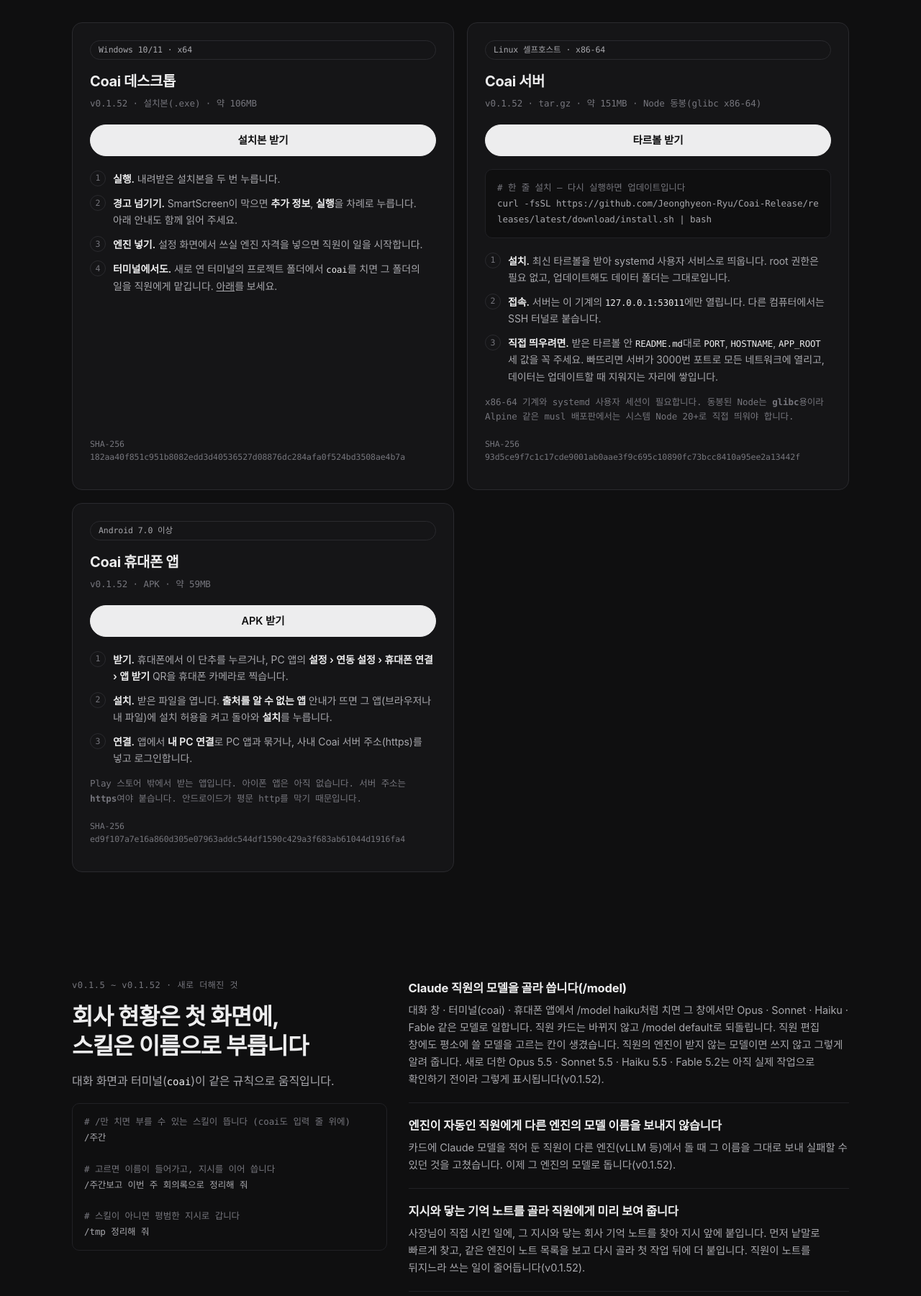
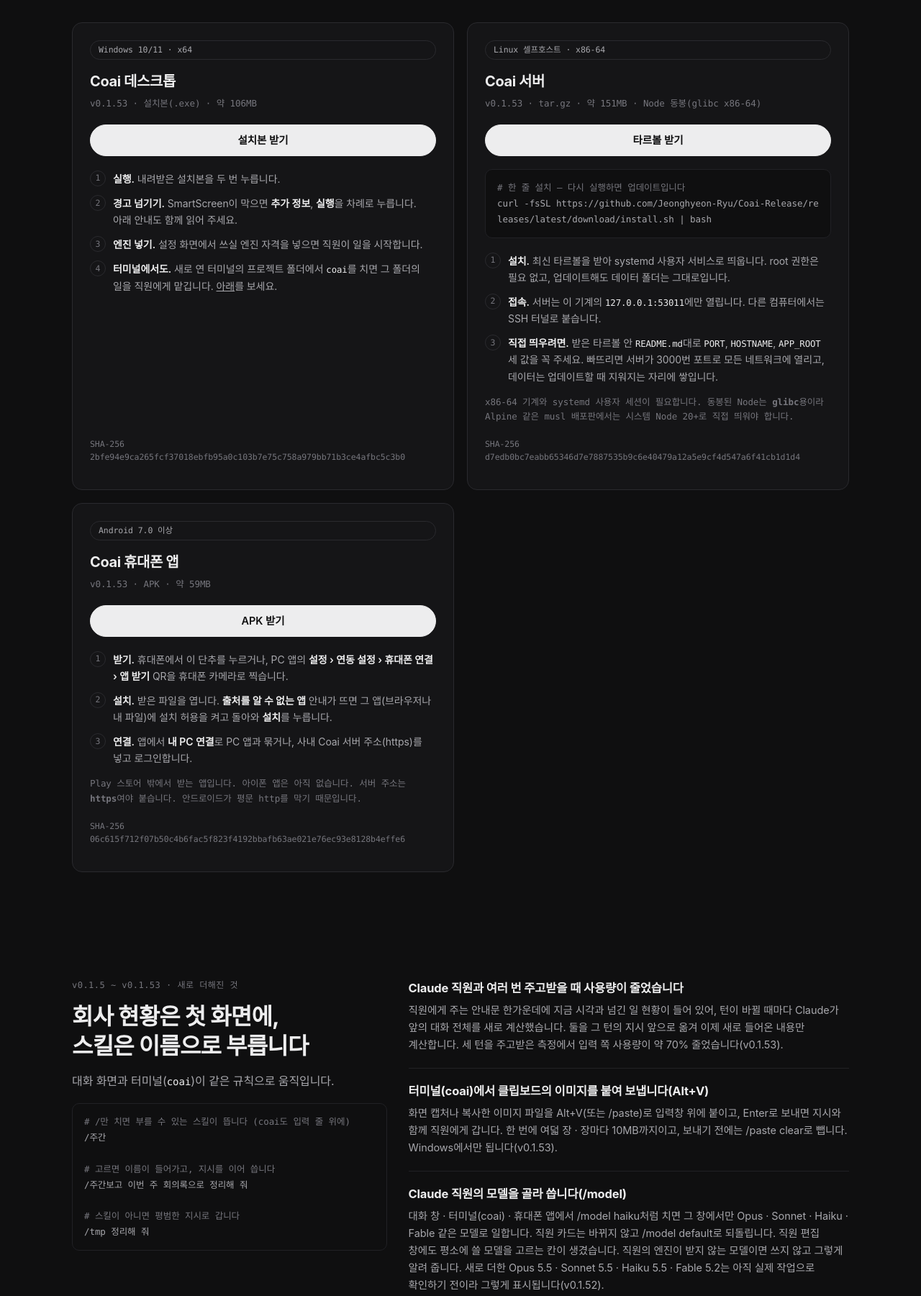
Before and after one commit to Jeonghyeon-Ryu/Coai-Release, a plain HTML site: page index.html in a window 1280 px wide. Shown: the part 1685-3486 px from the top of the page at 72% size. Drawn offline with Linux system fonts and the light colour scheme.

Commit message:
v0.1.53 — 받는 곳·해시를 맞추고, Claude 직원과 여러 번 주고받을 때의 사용량 줄임 · 터미널(coai) 클립보드 이미지 붙여넣기(Alt+V)를 적는다

```diff
--- a/index.html
+++ b/index.html
@@ -225,22 +225,22 @@ footer .grow{margin-left:auto}
       <article class="card">
         <span class="tag">Windows 10/11 · x64</span>
         <h3>Coai 데스크톱</h3>
-        <p class="meta">v0.1.52 · 설치본(.exe) · 약 106MB</p>
-        <a class="btn primary" href="https://github.com/Jeonghyeon-Ryu/Coai-Release/releases/download/v0.1.52/Coai_0.1.52_x64-setup.exe">설치본 받기</a>
+        <p class="meta">v0.1.53 · 설치본(.exe) · 약 106MB</p>
+        <a class="btn primary" href="https://github.com/Jeonghyeon-Ryu/Coai-Release/releases/download/v0.1.53/Coai_0.1.53_x64-setup.exe">설치본 받기</a>
         <ol class="steps">
           <li><b>1</b><span><strong>실행.</strong> 내려받은 설치본을 두 번 누릅니다.</span></li>
           <li><b>2</b><span><strong>경고 넘기기.</strong> SmartScreen이 막으면 <strong>추가 정보</strong>, <strong>실행</strong>을 차례로 누릅니다. 아래 안내도 함께 읽어 주세요.</span></li>
           <li><b>3</b><span><strong>엔진 넣기.</strong> 설정 화면에서 쓰실 엔진 자격을 넣으면 직원이 일을 시작합니다.</span></li>
           <li><b>4</b><span><strong>터미널에서도.</strong> 새로 연 터미널의 프로젝트 폴더에서 <code>coai</code>를 치면 그 폴더의 일을 직원에게 맡깁니다. <a href="#cli">아래</a>를 보세요.</span></li>
         </ol>
-        <p class="hash">SHA-256<br>182aa40f851c951b8082edd3d40536527d08876dc284afa0f524bd3508ae4b7a</p>
+        <p class="hash">SHA-256<br>2bfe94e9ca265fcf37018ebfb95a0c103b7e75c758a979bb71b3ce4afbc5c3b0</p>
       </article>
 
       <article class="card">
         <span class="tag">Linux 셀프호스트 · x86-64</span>
         <h3>Coai 서버</h3>
-        <p class="meta">v0.1.52 · tar.gz · 약 151MB · Node 동봉(glibc x86-64)</p>
-        <a class="btn primary" href="https://github.com/Jeonghyeon-Ryu/Coai-Release/releases/download/v0.1.52/coai-server-0.1.52-linux-x64.tar.gz">타르볼 받기</a>
+        <p class="meta">v0.1.53 · tar.gz · 약 151MB · Node 동봉(glibc x86-64)</p>
+        <a class="btn primary" href="https://github.com/Jeonghyeon-Ryu/Coai-Release/releases/download/v0.1.53/coai-server-0.1.53-linux-x64.tar.gz">타르볼 받기</a>
         <pre class="fold"><span class="c"># 한 줄 설치 — 다시 실행하면 업데이트입니다</span>
 curl -fsSL https://github.com/Jeonghyeon-Ryu/Coai-Release/releases/latest/download/install.sh | bash</pre>
         <ol class="steps">
@@ -250,13 +250,13 @@ curl -fsSL https://github.com/Jeonghyeon-Ryu/Coai-Release/releases/latest/downlo
         </ol>
         <p class="meta" style="margin:14px 0 0">x86-64 기계와 systemd 사용자 세션이 필요합니다. 동봉된 Node는 <strong>glibc</strong>용이라
           Alpine 같은 musl 배포판에서는 시스템 Node 20+로 직접 띄워야 합니다.</p>
-        <p class="hash">SHA-256<br>93d5ce9f7c1c17cde9001ab0aae3f9c695c10890fc73bcc8410a95ee2a13442f</p>
+        <p class="hash">SHA-256<br>d7edb0bc7eabb65346d7e7887535b9c6e40479a12a5e9cf4d547a6f41cb1d1d4</p>
       </article>
 
       <article class="card">
         <span class="tag">Android 7.0 이상</span>
         <h3>Coai 휴대폰 앱</h3>
-        <p class="meta">v0.1.52 · APK · 약 59MB</p>
+        <p class="meta">v0.1.53 · APK · 약 59MB</p>
         <a class="btn primary" href="https://github.com/Jeonghyeon-Ryu/Coai-Release/releases/latest/download/coai-android.apk">APK 받기</a>
         <ol class="steps">
           <li><b>1</b><span><strong>받기.</strong> 휴대폰에서 이 단추를 누르거나, PC 앱의 <strong>설정 › 연동 설정 › 휴대폰 연결 › 앱 받기</strong> QR을 휴대폰 카메라로 찍습니다.</span></li>
@@ -264,7 +264,7 @@ curl -fsSL https://github.com/Jeonghyeon-Ryu/Coai-Release/releases/latest/downlo
           <li><b>3</b><span><strong>연결.</strong> 앱에서 <strong>내 PC 연결</strong>로 PC 앱과 묶거나, 사내 Coai 서버 주소(https)를 넣고 로그인합니다.</span></li>
         </ol>
         <p class="meta" style="margin:14px 0 0">Play 스토어 밖에서 받는 앱입니다. 아이폰 앱은 아직 없습니다. 서버 주소는 <strong>https</strong>여야 붙습니다. 안드로이드가 평문 http를 막기 때문입니다.</p>
-        <p class="hash">SHA-256<br>ed9f107a7e16a860d305e07963addc544df1590c429a3f683ab61044d1916fa4</p>
+        <p class="hash">SHA-256<br>06c615f712f07b50c4b6fac5f823f4192bbafb63ae021e76ec93e8128b4effe6</p>
       </article>
 
     </div>
@@ -274,7 +274,7 @@ curl -fsSL https://github.com/Jeonghyeon-Ryu/Coai-Release/releases/latest/downlo
 <section id="new">
   <div class="wrap why">
     <div>
-      <p class="eyebrow">v0.1.5 ~ v0.1.52 · 새로 더해진 것</p>
+      <p class="eyebrow">v0.1.5 ~ v0.1.53 · 새로 더해진 것</p>
       <h2>회사 현황은 첫 화면에,<br>스킬은 이름으로 부릅니다</h2>
       <p class="sub">
         대화 화면과 터미널(<code>coai</code>)이 같은 규칙으로 움직입니다.
@@ -289,6 +289,14 @@ curl -fsSL https://github.com/Jeonghyeon-Ryu/Coai-Release/releases/latest/downlo
 /tmp 정리해 줘</pre>
     </div>
     <div class="points">
+      <div class="pt">
+        <h3>Claude 직원과 여러 번 주고받을 때 사용량이 줄었습니다</h3>
+        <p>직원에게 주는 안내문 한가운데에 지금 시각과 넘긴 일 현황이 들어 있어, 턴이 바뀔 때마다 Claude가 앞의 대화 전체를 새로 계산했습니다. 둘을 그 턴의 지시 앞으로 옮겨 이제 새로 들어온 내용만 계산합니다. 세 턴을 주고받은 측정에서 입력 쪽 사용량이 약 70% 줄었습니다(v0.1.53).</p>
+      </div>
+      <div class="pt">
+        <h3>터미널(coai)에서 클립보드의 이미지를 붙여 보냅니다(Alt+V)</h3>
+        <p>화면 캡처나 복사한 이미지 파일을 Alt+V(또는 /paste)로 입력창 위에 붙이고, Enter로 보내면 지시와 함께 직원에게 갑니다. 한 번에 여덟 장 · 장마다 10MB까지이고, 보내기 전에는 /paste clear로 뺍니다. Windows에서만 됩니다(v0.1.53).</p>
+      </div>
       <div class="pt">
         <h3>Claude 직원의 모델을 골라 씁니다(/model)</h3>
         <p>대화 창 · 터미널(coai) · 휴대폰 앱에서 /model haiku처럼 치면 그 창에서만 Opus · Sonnet · Haiku · Fable 같은 모델로 일합니다. 직원 카드는 바뀌지 않고 /model default로 되돌립니다. 직원 편집 창에도 평소에 쓸 모델을 고르는 칸이 생겼습니다. 직원의 엔진이 받지 않는 모델이면 쓰지 않고 그렇게 알려 줍니다. 새로 더한 Opus 5.5 · Sonnet 5.5 · Haiku 5.5 · Fable 5.2는 아직 실제 작업으로 확인하기 전이라 그렇게 표시됩니다(v0.1.52).</p>
@@ -726,7 +734,7 @@ coai --help</pre>
         <dd>Authenticode 코드 서명을 하지 않았습니다. 그래서 Windows가 만든 사람을 확인해 주지
           않고 SmartScreen이 막습니다. <strong>이 저장소의 릴리스에서 받은 파일만</strong> 쓰시고,
           위의 SHA-256과 대조해 주세요. PowerShell에서는
-          <code>Get-FileHash .\Coai_0.1.52_x64-setup.exe -Algorithm SHA256</code>로 확인할 수 있습니다.</dd>
+          <code>Get-FileHash .\Coai_0.1.53_x64-setup.exe -Algorithm SHA256</code>로 확인할 수 있습니다.</dd>
       </div>
       <div class="note">
         <dt>엔진은 따로입니다</dt>
@@ -752,7 +760,7 @@ coai --help</pre>
       </div>
       <div class="note">
         <dt>아직 초기 버전입니다</dt>
-        <dd>v0.1.52입니다. 쓰시다 막히는 곳은 저장소 이슈로 알려 주시면 고치겠습니다.</dd>
+        <dd>v0.1.53입니다. 쓰시다 막히는 곳은 저장소 이슈로 알려 주시면 고치겠습니다.</dd>
       </div>
     </dl>
   </div>
```
Also changed, not shown: 1 other file.
